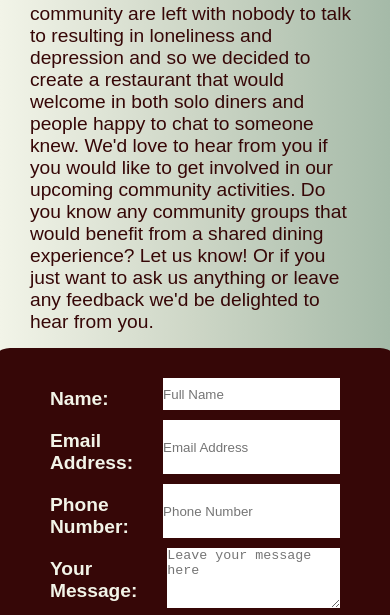
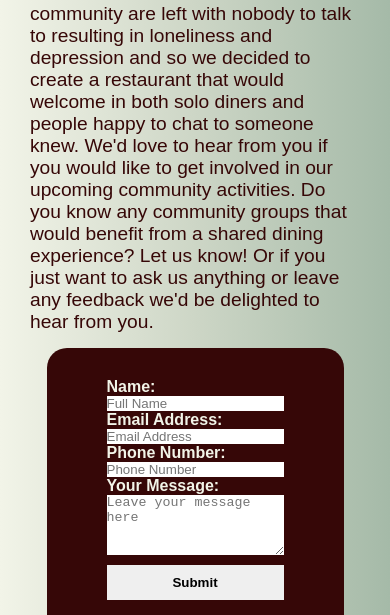
Before and after one commit to george-downer40/dish-and-spill, a plain HTML site: page get-in-touch.html in a window 390 px wide. Shown: the part 607-1222 px from the top of the page. Drawn offline with Linux system fonts and the light colour scheme; a web font is replaced by a local one.

Commit message:
add media query rules to form page

```diff
--- a/assets/css/style.css
+++ b/assets/css/style.css
@@ -426,6 +426,29 @@ textarea {
         margin-right: 0;
         text-align: center;
     }
+
+    .form-box {
+        flex-direction: column;
+        margin-bottom: 0;
+    }
+
+    label {
+        flex-basis: 0;
+        margin-top: 0;
+        padding-right: 0;
+    }
+
+    .form-container {
+        font-size: 100%;
+    }
+
+    form {
+        margin-bottom: 0;
+    }
+
+    input[type=submit] {
+        margin: 10px 0;
+    }
 }
 
 
```
